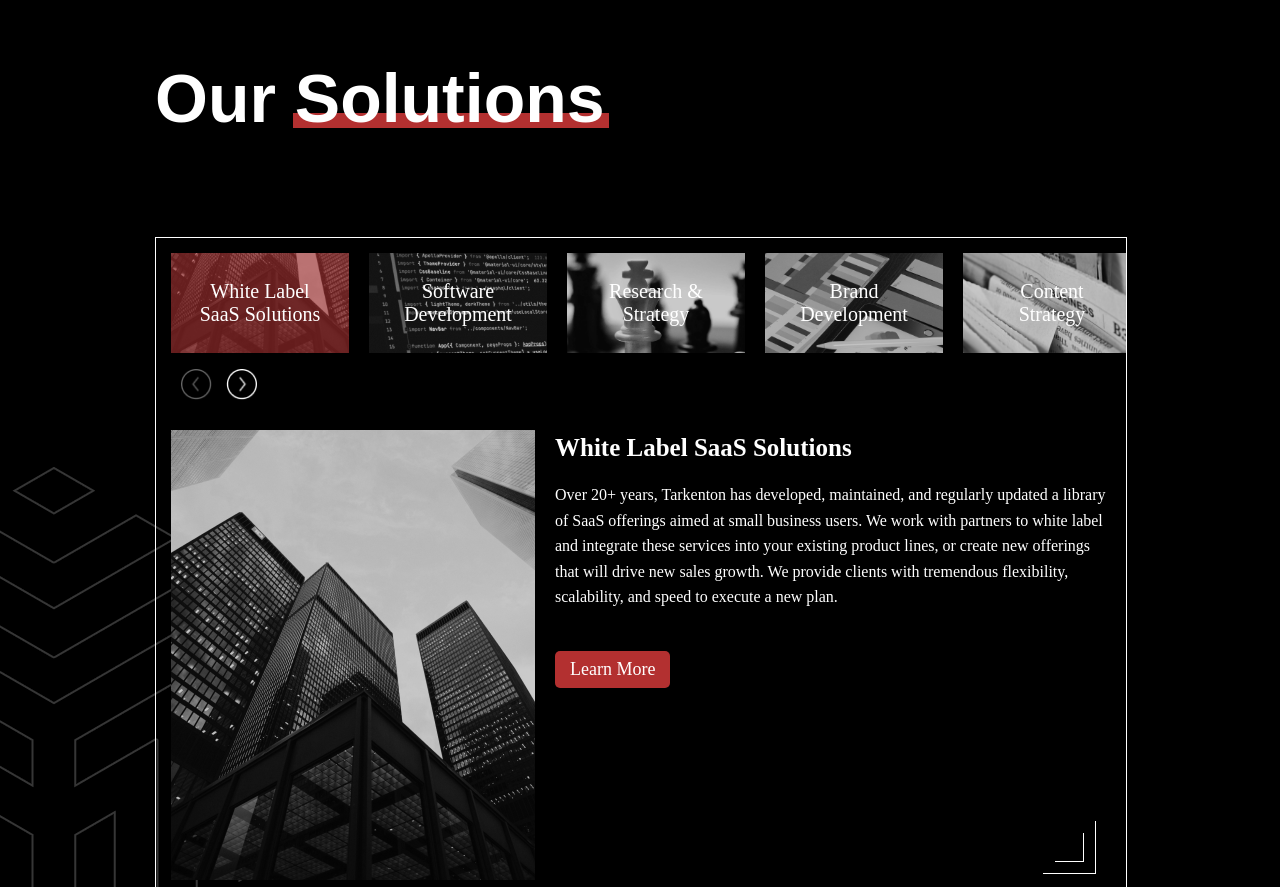
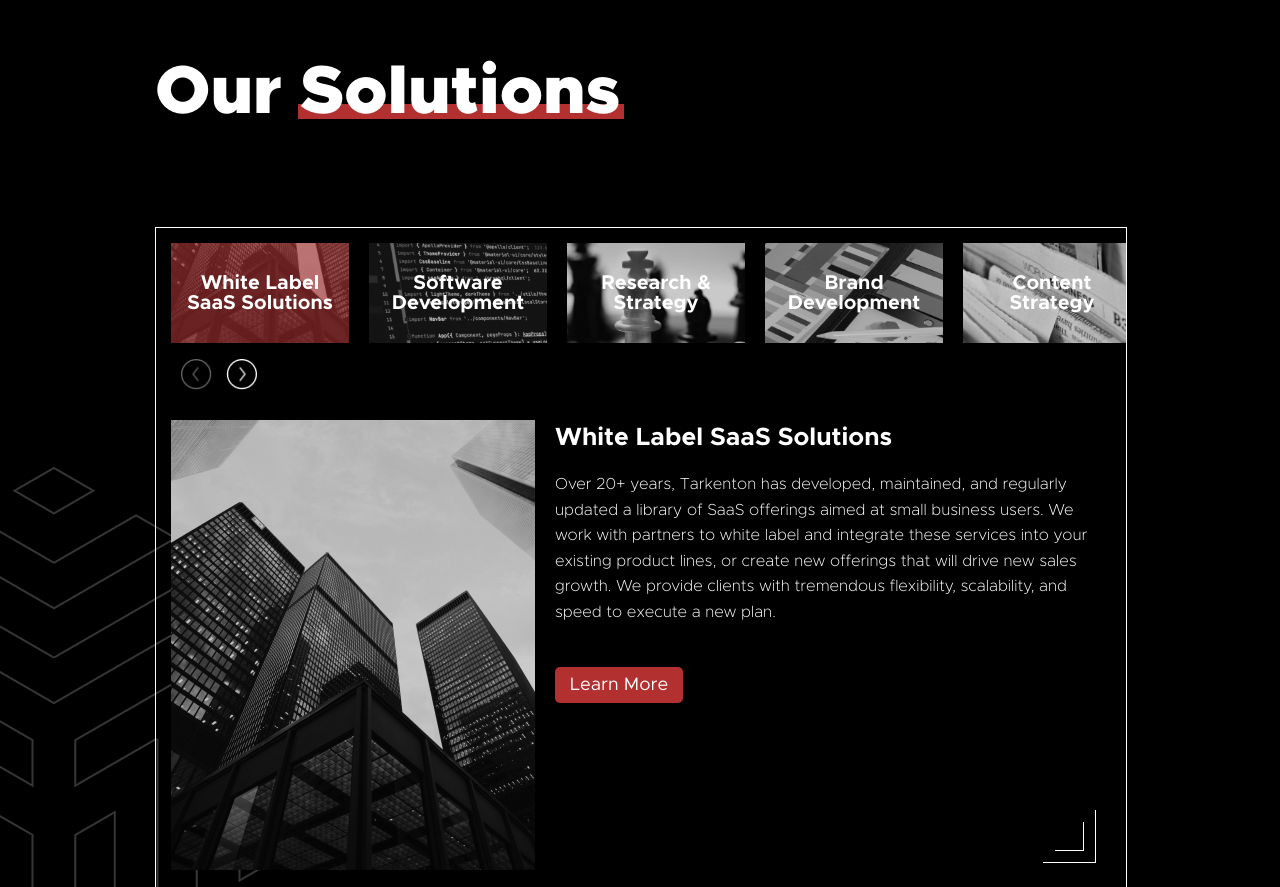
Before and after one commit to ezaboroskie/Tarkenton-Solutions-Build-Exercise, a plain HTML site: page index.html in a window 1280 px wide. Shown: the part 159-1046 px from the top of the page. Drawn offline with nearby package versions, Linux system fonts and the light colour scheme; the site is published under a folder, as on GitHub Pages, so addresses that start at the root find nothing.

Commit message:
changes font-family casing to test github pages deployment issue

```diff
--- a/styles.css
+++ b/styles.css
@@ -1,36 +1,36 @@
 @font-face{
-    font-family: 'Metropolis';
-    src: url('/assets/fonts/metropolis.black.otf') format('opentype');
+    font-family: 'metropolis';
+    src: url('./assets/fonts/metropolis.black.otf') format('opentype');
     font-weight: normal;
     font-style: normal;
 }
 @font-face {
-    font-family: 'Metropolis-bold';
-    src: url('/assets/fonts/metropolis.bold.otf') format('opentype');
+    font-family: 'metropolis-bold';
+    src: url('./assets/fonts/metropolis.bold.otf') format('opentype');
     font-weight: normal;
     font-style: normal;
 }
 @font-face {
-    font-family: 'Metropolis-regular';
-    src: url('/assets/fonts/metropolis.regular.otf') format('opentype');
+    font-family: 'metropolis-regular';
+    src: url('./assets/fonts/metropolis.regular.otf') format('opentype');
     font-weight: normal;
     font-style: normal;
 }
 @font-face {
-    font-family: 'Metropolis-light';
-    src: url('/assets/fonts/metropolis.light.otf') format('opentype');
+    font-family: 'metropolis-light';
+    src: url('./assets/fonts/metropolis.light.otf') format('opentype');
     font-weight: normal;
     font-style: normal;
 }
 @font-face {
-    font-family: 'Metropolis-medium';
-    src: url('/assets/fonts/metropolis.medium.otf') format('opentype');
+    font-family: 'metropolis-medium';
+    src: url('./assets/fonts/metropolis.medium.otf') format('opentype');
     font-weight: normal;
     font-style: normal;
 }
 @font-face {
-    font-family: 'Metropolis-extra-light';
-    src: url('/assets/fonts/metropolis.extra-light.otf') format('opentype');
+    font-family: 'metropolis-extra-light';
+    src: url('./assets/fonts/metropolis.extra-light.otf') format('opentype');
     font-weight: normal;
     font-style: normal;
 }
@@ -41,7 +41,7 @@ body{
     background-color: #000000;
     margin: 0;
     padding: 0;
-    font-family: 'Metropolis', sans-serif;
+    font-family: 'metropolis', sans-serif;
 }
 h1{
     margin: 0;
@@ -124,7 +124,7 @@ h1{
     text-align: center;
     color: #FFFFFF;
     font-size: 20px;
-    font-family: 'Metropolis-bold';
+    font-family: 'metropolis-bold';
     width: 100%;
     height: 100%;
     display: flex;
@@ -189,14 +189,14 @@ h1{
     margin: 0;
     font-size: 25px;
     color: #FFFFFF;
-    font-family: 'Metropolis-bold';
+    font-family: 'metropolis-bold';
     line-height: 144%;
     font-weight: 700;
     font-style: normal;
 }
 #lower-body-right-container p{
     color: #FFF;
-    font-family: 'Metropolis-extra-light';
+    font-family: 'metropolis-extra-light';
     font-size: 16px;
     font-style: light;
     font-weight: 200;
@@ -211,7 +211,7 @@ h1{
     justify-content: center;
     align-items: center;
     gap: 10px;
-    font-family: 'Metropolis-regular';
+    font-family: 'metropolis-regular';
     font-size: 18px;
     font-style: normal;
     line-height: 137%;
@@ -294,7 +294,7 @@ h1{
         text-align: center;
         color: #FFFFFF;
         font-size: 16px;
-        font-family: 'Metropolis-bold';
+        font-family: 'metropolis-bold';
         width: 100%;
         height: 100%;
         display: flex;
```
